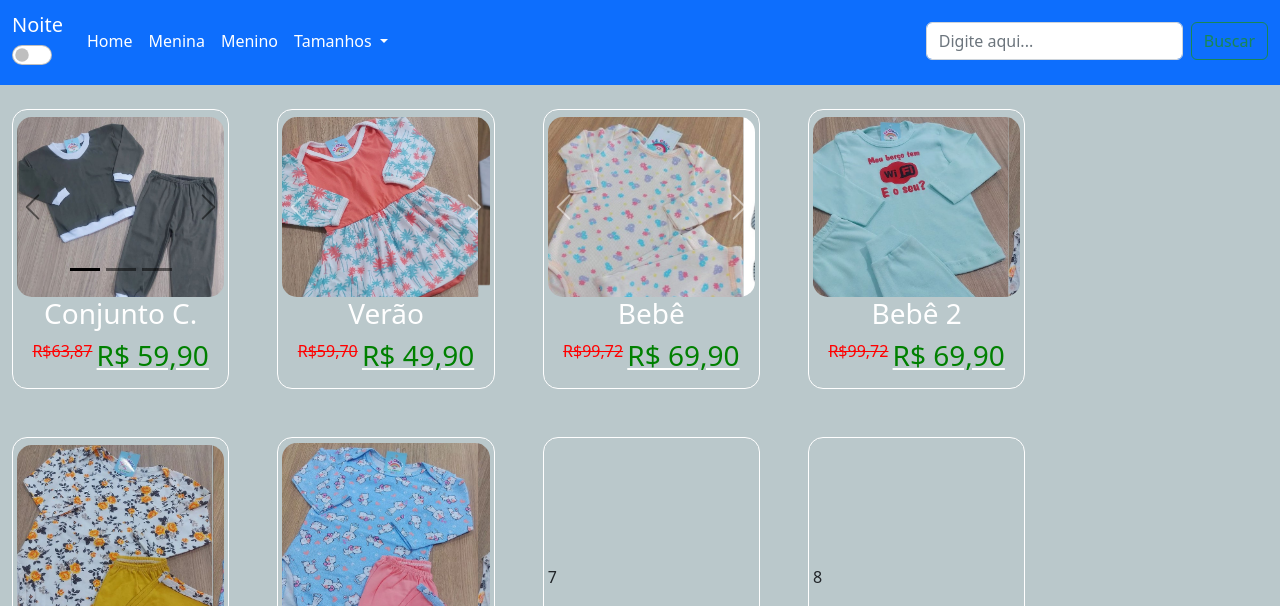
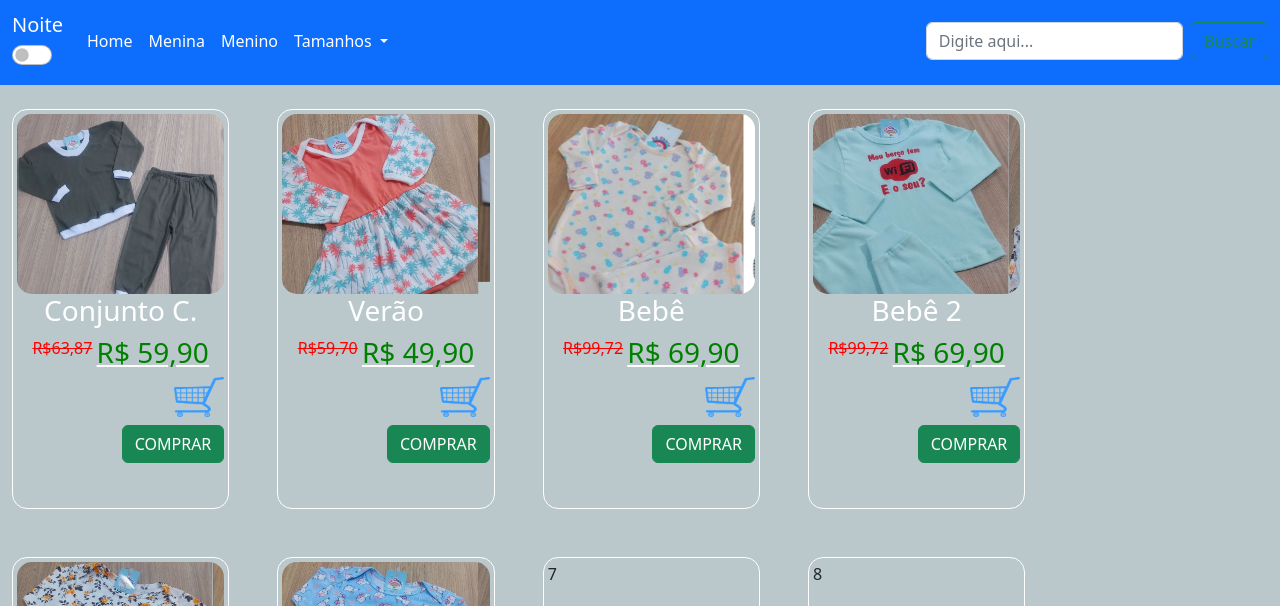
Before and after one commit to marcosaru/projetoloja, a website: page index.html in a window 1280 px wide. Shown: the part 153-759 px from the top of the page. Drawn offline with Linux system fonts and the light colour scheme.

Commit message:
btns-atualizados

```diff
--- a/index.html
+++ b/index.html
@@ -83,15 +83,8 @@
         <!-- AQUI TERMINA O NAVBAR -->
         <div class="conteudos row">
             <div class="cards col-4 col-sm-5 col-md-3 col-lg-3 col-xl-2 m-4 p-1 img-fluid">
-                <div id="carouselExampleDark" class="carousel carousel-dark slide" data-bs-ride="carousel">
-                    <div class="carousel-indicators">
-                        <button type="button" data-bs-target="#carouselExampleDark" data-bs-slide-to="0" class="active"
-                            aria-current="true" aria-label="Slide 1"></button>
-                        <button type="button" data-bs-target="#carouselExampleDark" data-bs-slide-to="1"
-                            aria-label="Slide 2"></button>
-                        <button type="button" data-bs-target="#carouselExampleDark" data-bs-slide-to="2"
-                            aria-label="Slide 3"></button>
-                    </div>
+                <div id="carouselExampleSlidesOnly" class="carousel carousel-dark slide" data-bs-ride="carousel">
+
                     <div class="carousel-inner">
                         <div class="carousel-item active" data-bs-interval="10000">
                             <img src="src/imgs/slides/sl1/1.jpg" class="img-fluid d-block w-100" alt="...">
@@ -110,16 +103,6 @@
                             </div>
                         </div>
                     </div>
-                    <button class="carousel-control-prev" type="button" data-bs-target="#carouselExampleDark"
-                        data-bs-slide="prev">
-                        <span class="carousel-control-prev-icon" aria-hidden="true"></span>
-                        <span class="visually-hidden">Previous</span>
-                    </button>
-                    <button class="carousel-control-next" type="button" data-bs-target="#carouselExampleDark"
-                        data-bs-slide="next">
-                        <span class="carousel-control-next-icon" aria-hidden="true"></span>
-                        <span class="visually-hidden">Next</span>
-                    </button>
                 </div>
                 <div class="descricao">
                     <h3 class="titulo">Conjunto C.</h3>
@@ -127,10 +110,13 @@
                 <div class="descricao preco titulo"><s class="red"> R$63,87 </s>&#160 <strong>
                         <h3><u><a class="comprar" href="#">R$ 59,90</a></u></h3>
                     </strong></div>
+                    <a href="#" class="button align-self-end"><img src="src/imgs/car.png" class="img-fluid carrinho"></a>
+                    <a href="#" class="button btn btn-success btn-m align-self-end mt-2">COMPRAR</a>
+
 
             </div>
             <div class="cards col-4 col-sm-5 col-md-3 col-lg-3 col-xl-2 m-4 p-1 img-fluid">
-                <div id="carouselExampleControls" class="carousel slide" data-bs-ride="carousel">
+                <div id="carouselExampleSlidesOnly" class="carousel slide" data-bs-ride="carousel">
                     <div class="carousel-inner">
                         <div class="carousel-item active">
                             <img src="src/imgs/slides/sl2/1.jpg" class="d-block w-100" alt="...">
@@ -142,16 +128,6 @@
                             <img src="src/imgs/slides/sl2/3.jpg" class="d-block w-100" alt="...">
                         </div>
                     </div>
-                    <button class="carousel-control-prev" type="button" data-bs-target="#carouselExampleControls"
-                        data-bs-slide="prev">
-                        <span class="carousel-control-prev-icon" aria-hidden="true"></span>
-                        <span class="visually-hidden">Previous</span>
-                    </button>
-                    <button class="carousel-control-next" type="button" data-bs-target="#carouselExampleControls"
-                        data-bs-slide="next">
-                        <span class="carousel-control-next-icon" aria-hidden="true"></span>
-                        <span class="visually-hidden">Next</span>
-                    </button>
                 </div>
                 <div class="descricao">
                     <h3 class="titulo">Verão</h3>
@@ -159,9 +135,13 @@
                 <div class="descricao preco titulo"><s class="red"> R$59,70 </s>&#160 <strong>
                         <h3><u><a class="comprar" href="#">R$ 49,90</a></u></h3>
                     </strong></div>
+
+                    <a href="#" class="button align-self-end"><img src="src/imgs/car.png" class="img-fluid carrinho"></a>
+                    <a href="#" class="button btn btn-success btn-m align-self-end  mt-2">COMPRAR</a>
+
             </div>
             <div class="cards col-4 col-sm-5 col-md-3 col-lg-3 col-xl-2 m-4 p-1 img-fluid">
-                <div id="carouselExampleControls" class="carousel slide" data-bs-ride="carousel">
+                <div id="carouselExampleSlidesOnly" class="carousel slide" data-bs-ride="carousel">
                     <div class="carousel-inner">
                         <div class="carousel-item active">
                             <img src="src/imgs/slides/sl3/1.jpg" class="d-block w-100" alt="...">
@@ -173,16 +153,7 @@
                             <img src="src/imgs/slides/sl3/3.jpg" class="d-block w-100" alt="...">
                         </div>
                     </div>
-                    <button class="carousel-control-prev" type="button" data-bs-target="#carouselExampleControls"
-                        data-bs-slide="prev">
-                        <span class="carousel-control-prev-icon" aria-hidden="true"></span>
-                        <span class="visually-hidden">Previous</span>
-                    </button>
-                    <button class="carousel-control-next" type="button" data-bs-target="#carouselExampleControls"
-                        data-bs-slide="next">
-                        <span class="carousel-control-next-icon" aria-hidden="true"></span>
-                        <span class="visually-hidden">Next</span>
-                    </button>
+
                 </div>
                 <div class="descricao">
                     <h3 class="titulo">Bebê</h3>
@@ -190,6 +161,8 @@
                 <div class="descricao preco titulo"><s class="red"> R$99,72 </s>&#160 <strong>
                         <h3><u><a class="comprar" href="#">R$ 69,90</a></u></h3>
                     </strong></div>
+                    <a href="#" class="button align-self-end"><img src="src/imgs/car.png" class="img-fluid carrinho"></a>
+                    <a href="#" class="button btn btn-success btn-m align-self-end  mt-2">COMPRAR</a>
             </div>
             <div class="cards col-4 col-sm-5 col-md-3 col-lg-3 col-xl-2 m-4 p-1 img-fluid">
                 <div id="carouselExampleSlidesOnly" class="carousel slide" data-bs-ride="carousel">
@@ -211,6 +184,8 @@
                 <div class="descricao preco titulo"><s class="red"> R$99,72 </s>&#160 <strong>
                         <h3><u><a class="comprar" href="#">R$ 69,90</a></u></h3>
                     </strong></div>
+                    <a href="#" class="button align-self-end"><img src="src/imgs/car.png" class="img-fluid carrinho"></a>
+                    <a href="#" class="button btn btn-success btn-m align-self-end  mt-2">COMPRAR</a>
             </div>
             <div class="cards col-4 col-sm-5 col-md-3 col-lg-3 col-xl-2 m-4 p-1 img-fluid">
                 <div id="carouselExampleSlidesOnly" class="carousel slide" data-bs-ride="carousel">
@@ -232,6 +207,8 @@
                 <div class="descricao preco titulo"><s class="red"> R$99,72 </s>&#160 <strong>
                         <h3><u><a class="comprar" href="#">R$ 69,90</a></u></h3>
                     </strong></div>
+                    <a href="#" class="button align-self-end"><img src="src/imgs/car.png" class="img-fluid carrinho"></a>
+                    <a href="#" class="button btn btn-success btn-m align-self-end mt-2">COMPRAR</a>
             </div>
             <div class="cards col-4 col-sm-5 col-md-3 col-lg-3 col-xl-2 m-4 p-1 img-fluid">
                 <div id="carouselExampleSlidesOnly" class="carousel slide" data-bs-ride="carousel">
@@ -253,6 +230,8 @@
                 <div class="descricao preco titulo"><s class="red"> R$99,72 </s>&#160 <strong>
                         <h2><u><a class="comprar" href="#">R$ 69,90</a></u></h2>
                     </strong></div>
+                    <a href="#" class="button align-self-end"><img src="src/imgs/car.png" class="img-fluid carrinho"></a>
+                    <a href="#" class="button btn btn-success btn-m align-self-end mt-2">COMPRAR</a>
             </div>
             <div class="cards col-4 col-sm-5 col-md-3 col-lg-3 col-xl-2 m-4 p-1 img-fluid">7</div>
             <div class="cards col-4 col-sm-5 col-md-3 col-lg-3 col-xl-2 m-4 p-1 img-fluid">8</div>
--- a/src/folha.css
+++ b/src/folha.css
@@ -30,13 +30,13 @@ section{
 
 .conteudos .cards{
     display: flex;
-    justify-content: center;
+    justify-content: start;
     top: 0;
     align-items: flex-start;
     flex-direction: column;
-    height: 280px;
+    height: 400px;
     border: #fff solid 0.1px;
-     border-radius: 15px;
+    border-radius: 15px;
 }
 .cards:hover{
     box-shadow: 1px 1px 20px 1px rgb(0, 174, 218);
@@ -53,6 +53,9 @@ section{
 .comprar{
     text-decoration: none;
     color: green !important
+}
+.carrinho{
+    width: 50px;
 }
 
 .red{
```
Also changed, not shown: src/imgs/car.png (added), src/imgs/car2.png (added).
